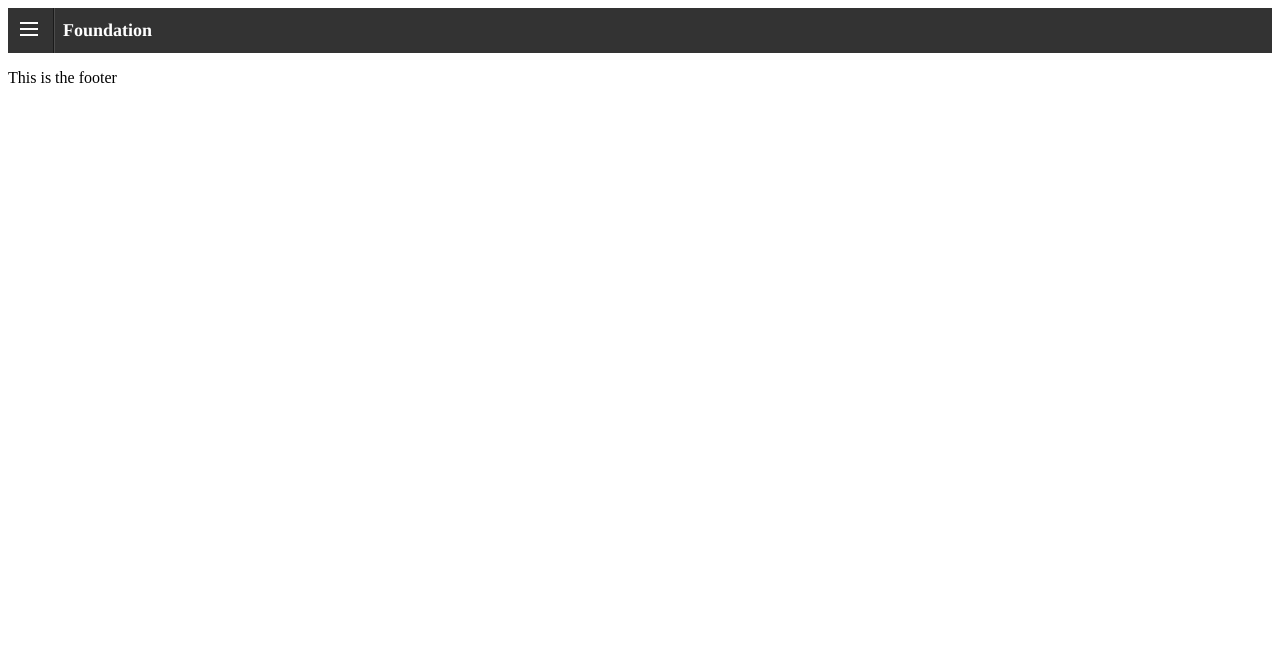
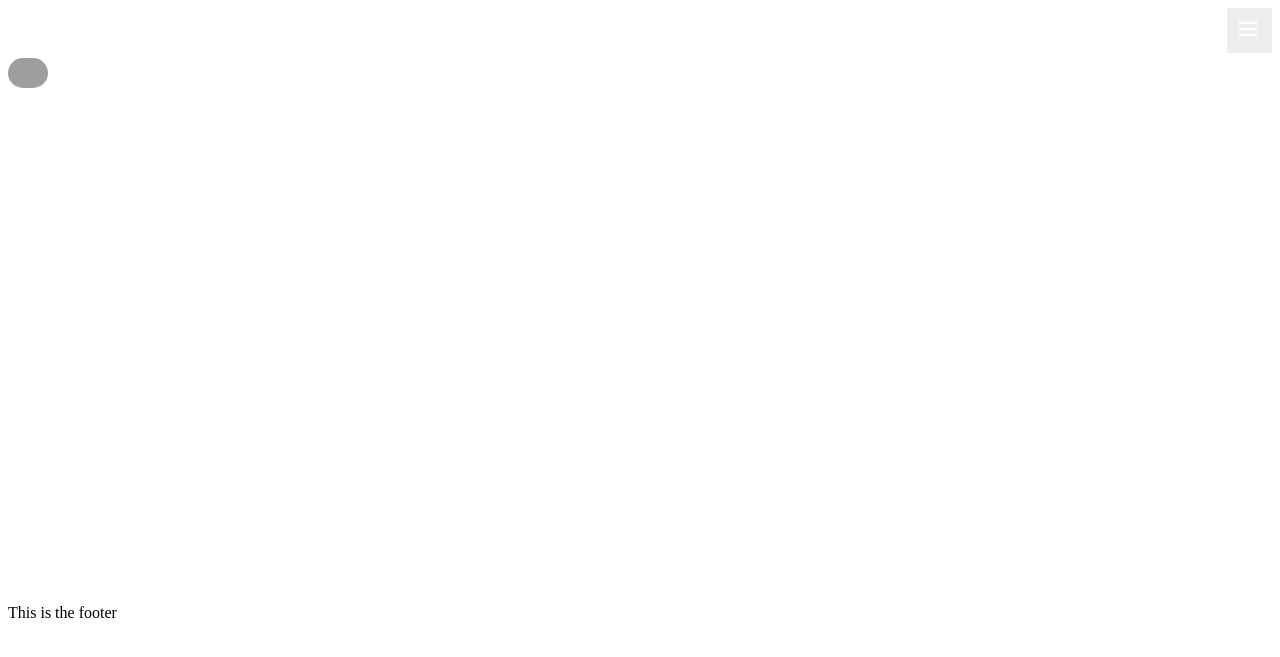
Before and after one commit to mmcgahan/backflask, a Flask app: page / in a window 1280 px wide. Shown: the top 657 px of the page. Run offline with Flask 2, Linux system fonts and the light colour scheme; style sheets or scripts are compiled from the project's sources; grey boxes are pictures that could not be loaded.

Commit message:
starting to layout header/menu

```diff
--- /dev/null
+++ b/assets/scss/_colors.scss
@@ -0,0 +1,5 @@
+$black: #222;
+$gray-dark: #333;
+$gray-light: #eee;
+
+$text-color: $black;
--- a/assets/scss/_layout.scss
+++ b/assets/scss/_layout.scss
@@ -1,6 +1,18 @@
+#logo {
+	$img-width: 40px;
+	border-radius: $img-width / 2;
+	margin: 5px 1em 0 0;
+}
+
 #body {
-	margin: 0 1em;
+	margin: 1em;
+	min-height: 480px;
 }
 .posts {
-	@extend .off-canvas-list;
 }
+.post {
+	img {
+		display: block;
+		margin: 1em auto;
+	}
+}
--- a/assets/scss/foundation/_settings.scss
+++ b/assets/scss/foundation/_settings.scss
@@ -38,8 +38,9 @@ $include-open-sans: false;
 
 // We use these to control various global styles
 // $body-bg: #fff;
-// $body-font-color: #222;
+$body-font-color: $text-color;
 // $body-font-family: "Helvetica Neue", "Helvetica", Helvetica, Arial, sans-serif;
+$body-font-family: "Palatino", Times, serif;
 // $body-font-weight: normal;
 // $body-font-style: normal;
 
@@ -483,25 +484,25 @@ $include-open-sans: false;
 
 // Off-canvas
 
-// $tabbar-bg: #333;
+$tabbar-bg: white;
 // $tabbar-height: rem-calc(45);
 // $tabbar-line-height: $tabbar-height;
-// $tabbar-color: #FFF;
+$tabbar-color: $text-color;
 // $tabbar-middle-padding: 0 rem-calc(10);
 
 // Off Canvas Divider Styles
-// $tabbar-right-section-border: solid 1px lighten($tabbar-bg, 10%);
+$tabbar-right-section-border: none;
 // $tabbar-left-section-border: solid 1px darken($tabbar-bg, 10%);
 
 // Off Canvas Tab Bar Headers
-// $tabbar-header-color: #FFF;
+$tabbar-header-color: $text-color;
 // $tabbar-header-weight: bold;
 // $tabbar-header-line-height: $tabbar-height;
 // $tabbar-header-margin: 0;
 
 // Off Canvas Menu Variables
 // $off-canvas-width: 250px;
-// $off-canvas-bg: #333;
+$off-canvas-bg: $gray-dark;
 
 // Off Canvas Menu List Variables
 // $off-canvas-label-padding: 0.3rem rem-calc(15);
@@ -518,6 +519,7 @@ $include-open-sans: false;
 
 // Off Canvas Menu Icon Variables
 // $tabbar-menu-icon-color: #FFF;
+$tabbar-menu-icon-bg: $gray-light;  // custom
 // $tabbar-menu-icon-hover: darken($tabbar-menu-icon-color, 30%);
 
 // $tabbar-menu-icon-text-indent: rem-calc(35);
@@ -538,7 +540,7 @@ $include-open-sans: false;
 // $off-canvas-overlay-background-hover: rgba(#FFF, 0.05);
 
 // Transition Variabls
-// $menu-slide: "transform 500ms ease";
+$menu-slide: "transform 300ms ease-out";
 
 // Orbit
 
--- a/assets/scss/foundation/components/_offcanvas.scss
+++ b/assets/scss/foundation/components/_offcanvas.scss
@@ -39,6 +39,7 @@ $off-canvas-link-border-bottom: 1px solid darken($off-canvas-bg, 5%) !default;
 
 // Off Canvas Menu Icon Variables
 $tabbar-menu-icon-color: #FFF !default;
+$tabbar-menu-icon-bg: #333 !default;  // custom
 $tabbar-menu-icon-hover: darken($tabbar-menu-icon-color, 30%) !default;
 
 $tabbar-menu-icon-text-indent: rem-calc(35) !default;
@@ -86,6 +87,7 @@ $menu-slide: "transform 500ms ease" !default;
   background: $off-canvas-bg;
   z-index: 1001;
   box-sizing: content-box;
+  font-family: "Helvetica Neue", "Helvetica", Helvetica, Arial, sans-serif;
 }
 
 // TRANSLATE 3D
@@ -157,14 +159,12 @@ $menu-slide: "transform 500ms ease" !default;
 @mixin left-small-section {
   @extend %tabbar-small-section;
   border-right: $tabbar-left-section-border;
-  box-shadow: 1px 0 0 lighten($tabbar-bg, 10%);
   left:0;
 }
 
 @mixin right-small-section {
   @extend %tabbar-small-section;
   border-left: $tabbar-right-section-border;
-  box-shadow: -1px 0 0 darken($tabbar-bg, 10%);
   right:0;
 }
 
@@ -216,7 +216,6 @@ $menu-slide: "transform 500ms ease" !default;
       display: block;
       padding: $off-canvas-link-padding;
       color: $off-canvas-link-color;
-      background-color: $tabbar-bg;  // this should be a named color
       border-bottom: $off-canvas-link-border-bottom;
     }
   }
@@ -281,13 +280,14 @@ section.tab-bar-section { @include tab-bar-section; }
 
 // MENU BUTTON
 // This is a little bonus. You don't need it for off canvas to work. Mixins to be written in the future.
-a.menu-icon {
+.menu-icon {
   text-indent: $tabbar-menu-icon-text-indent;
   width: $tabbar-height;
   height: $tabbar-height;
   display: block;
   line-height: $tabbar-menu-icon-line-height;
   padding: $tabbar-menu-icon-padding;
+  background: $tabbar-menu-icon-bg;
   color: $topbar-menu-link-color;
   position: relative;
 
--- a/assets/scss/style.scss
+++ b/assets/scss/style.scss
@@ -1,3 +1,4 @@
+@import "colors";
 @import "foundation";
 
 @import "fonts";
--- a/pyapp/templates/base.html
+++ b/pyapp/templates/base.html
@@ -15,21 +15,18 @@
 	<body class="{{body_class}}">
 		<div class="off-canvas-wrap">
 			<div class="inner-wrap">
-				<nav id='nav' class="tab-bar">
-					<section class="left-small">
-						<a class="left-off-canvas-toggle menu-icon" ><span></span></a>
-					</section>
-
-					<section class="middle tab-bar-section">
-						<h1 class="title">Foundation</h1>  {# should hook this into posts being rendered #}
+				<nav id='nav' class="tab-bar right">
+					<section class="right-small">
+						<a class="right-off-canvas-toggle menu-icon" ><span></span></a>
 					</section>
 				</nav>
-				<aside class="left-off-canvas-menu">
+				<aside class="right-off-canvas-menu">
 					<ul class="off-canvas-list">
 						<li><a href="/">Home</a></li>
 						<li><a href="/posts">Posts</a></li>
 					</ul>
 				</aside>
+				<img id="logo" src="http://s.gravatar.com/avatar/8ccce579a02550e72bdde76a0fe8ae1d?s=80" width="40" alt="Mike">
 
 				<section id="body" class="main-section">
 				{% block body %}{% endblock %}
```
Also changed, not shown: 1 other file.
